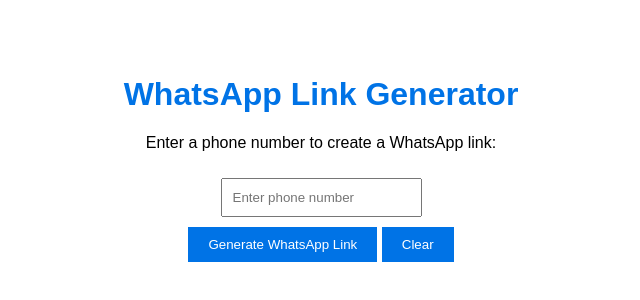
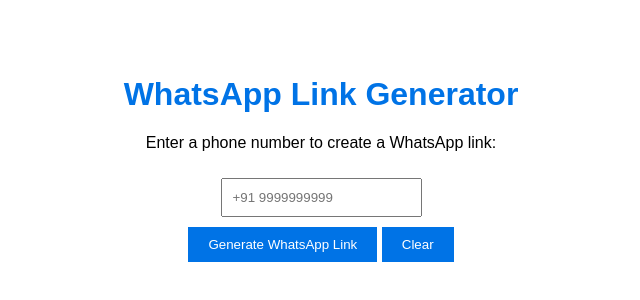
Before and after one commit to sampatbulla/WhatAppLinkGen, a plain HTML site: page index.html in a window 1280 px wide. Shown: the part 116-416 px from the top of the page, 319-959 px from the left. Drawn offline with Linux system fonts and the light colour scheme.

Commit message:
Update index.html

```diff
--- a/index.html
+++ b/index.html
@@ -7,7 +7,7 @@
 <body>
     <h1>WhatsApp Link Generator</h1>
     <p>Enter a phone number to create a WhatsApp link:</p>
-    <input type="text" id="phoneInput" placeholder="Enter phone number">
+    <input type="text" id="phoneInput" placeholder="+91 9999999999">
     <div class="flex">
         <button onclick="generateWhatsAppLink()">Generate WhatsApp Link</button>
         <button onclick="clearFields()">Clear</button>
```
